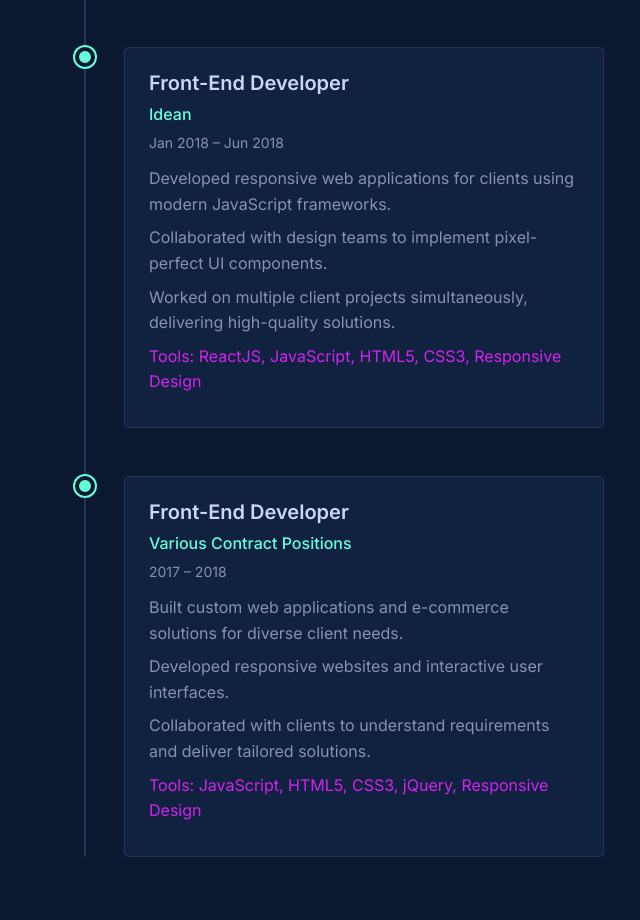
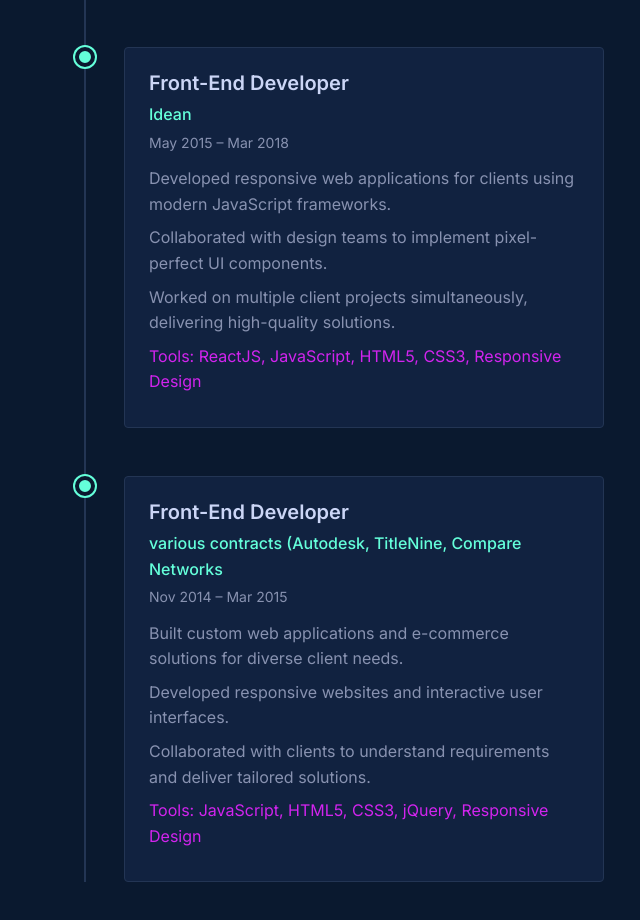
Before and after one commit to mfreemon/mfreemon.github.io, a React (Vite) app in the folder portfolio/: page / in a window 1280 px wide. Shown: the part 3140-4060 px from the top of the page, without its empty margins (640-1280 px from the left). Built offline with nearby package versions, Linux system fonts and the light colour scheme.

Commit message:
udpated portolio experience

```diff
--- a/portfolio/src/pages/Home.jsx
+++ b/portfolio/src/pages/Home.jsx
@@ -122,7 +122,7 @@ const Home = () => {
     {
       title: "Front-End Developer",
       company: "Idean",
-      period: "Jan 2018 – Jun 2018",
+      period: "May 2015 – Mar 2018",
       description: [
         "Developed responsive web applications for clients using modern JavaScript frameworks.",
         "Collaborated with design teams to implement pixel-perfect UI components.",
@@ -132,8 +132,8 @@ const Home = () => {
     },
     {
       title: "Front-End Developer",
-      company: "Various Contract Positions",
-      period: "2017 – 2018",
+      company: "various contracts (Autodesk, TitleNine, Compare Networks",
+      period: "Nov 2014 – Mar 2015",
       description: [
         "Built custom web applications and e-commerce solutions for diverse client needs.",
         "Developed responsive websites and interactive user interfaces.",
```
